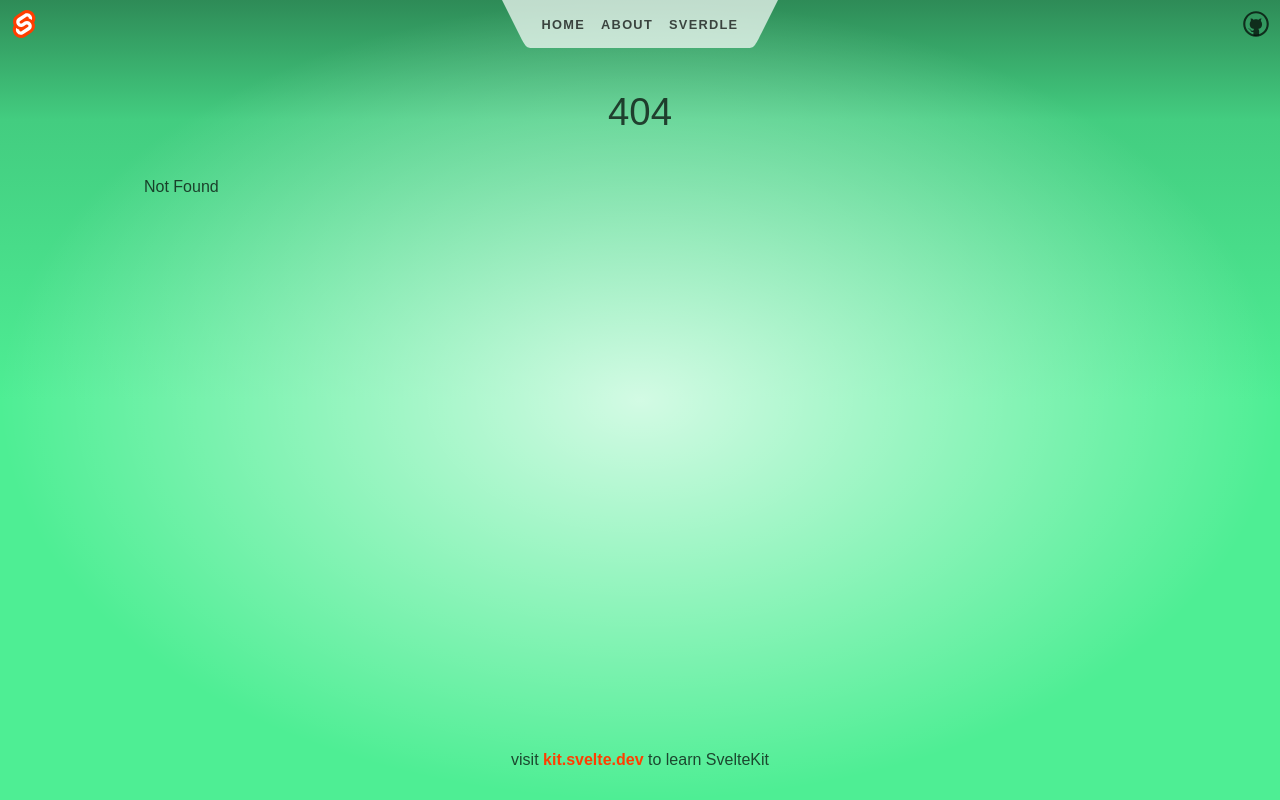
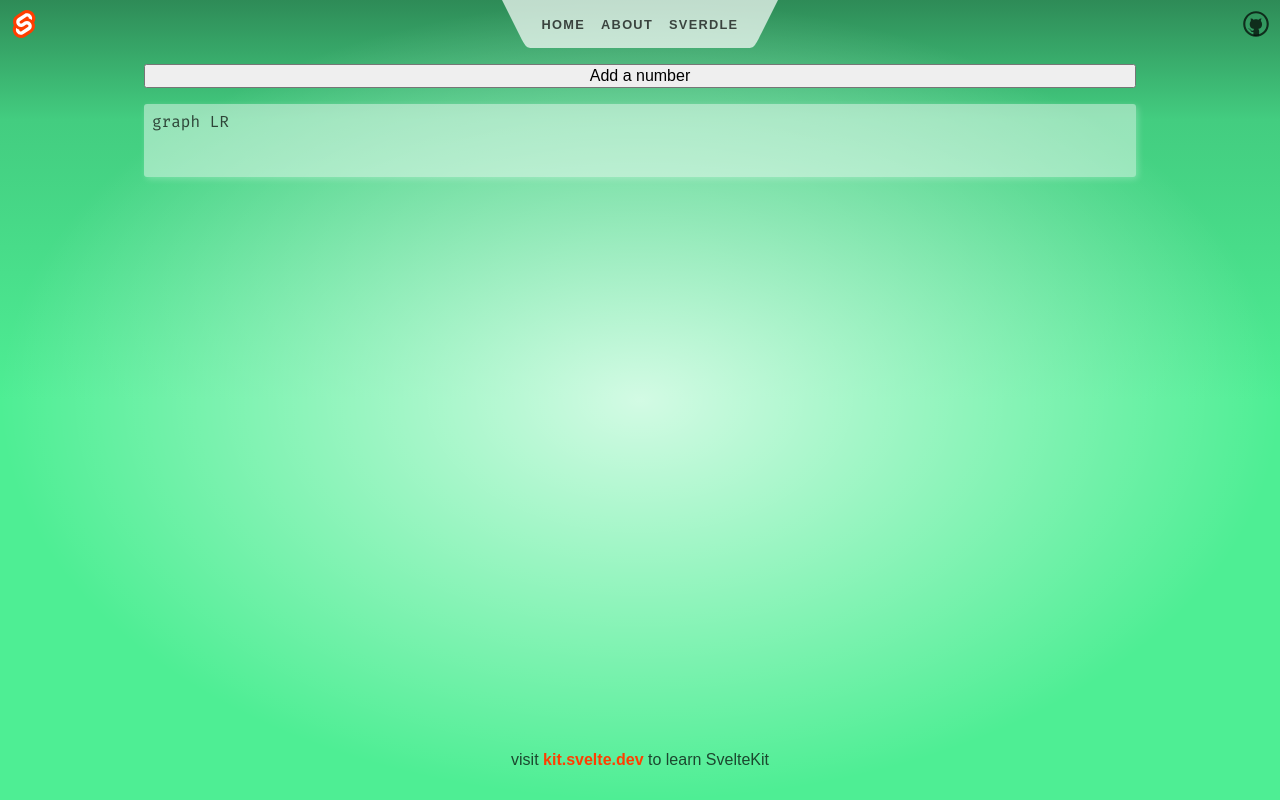
Before and after one commit to renancloudwalk/seattle, a SvelteKit app: page /formi in a window 1280 px wide. Before the commit this address had no page. Built offline with nearby package versions, Linux system fonts and the light colour scheme.

Commit message:
chore: implement a graph generator using mermaid

```diff
--- /dev/null
+++ b/src/routes/formi/+page.server.ts
@@ -0,0 +1,8 @@
+import type { Actions } from './$types';
+
+export const actions = {
+  default: async ({ cookies, request }) => {
+      const data = await request.formData();
+      console.log(data.get('email'));
+  }
+} satisfies Actions;
--- /dev/null
+++ b/src/routes/formi/+page.svelte
@@ -0,0 +1,43 @@
+<script>
+    import mermaid from 'mermaid';
+    import { onMount } from 'svelte';
+
+    let graph = null;
+
+    mermaid.initialize({
+        startOnLoad: false,
+
+        theme: 'forest',
+    });
+
+	let numbers = [1, 2, 3, 4];
+
+	function addNumber() {
+		numbers = [...numbers, numbers.length + 1];
+        // mermaid.init([ graph ]);
+
+        const insertSvg = function (svgCode) {
+            graph.innerHTML = svgCode;
+        };
+
+        const id = 'theGraph';
+        const txt = `graph LR\n ${numbers.join(' --> ')}`;
+
+        mermaid.mermaidAPI.render(id, txt, insertSvg, graph);
+
+    }
+
+ $: sum = numbers.reduce((t, n) => t + n, 0);
+</script>
+
+
+<button on:click={addNumber}>
+    Add a number
+</button>
+
+<main>
+    <pre bind:this={graph}>
+graph LR
+
+    </pre>
+</main>
--- /dev/null
+++ b/src/routes/formi/store.js
@@ -0,0 +1,3 @@
+import { writable } from 'svelte/store';
+export let storeFE = writable({});
+export let idIncrement = writable({});
```
Also changed, not shown: src/routes/formi/Item.svelte (added, +7 -0 lines).
